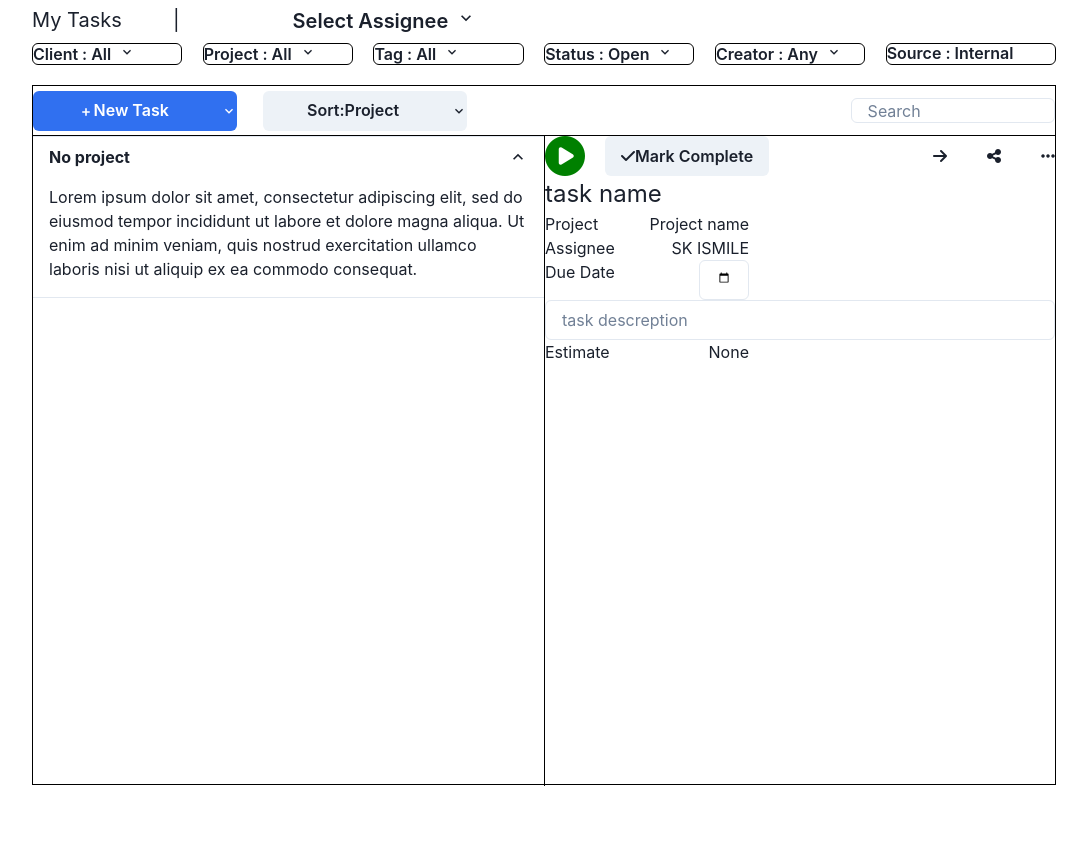
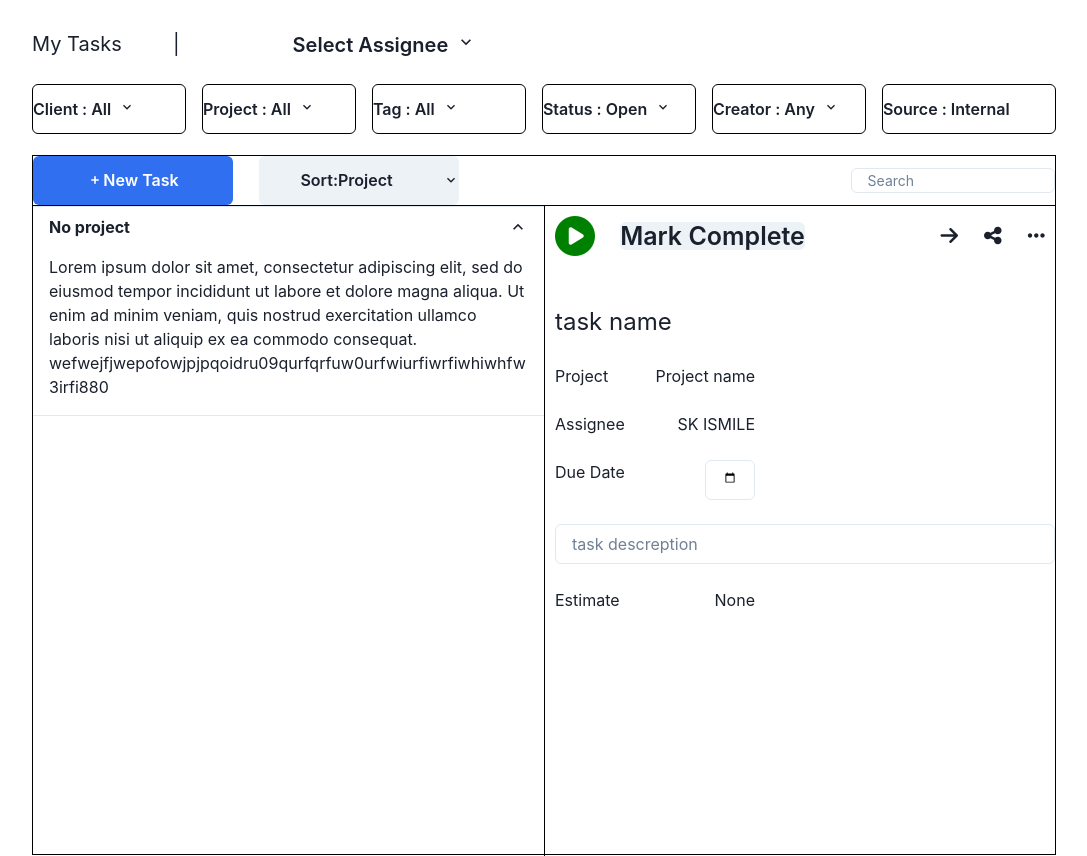
Before and after one commit to Nnishks/Tmetric-clone, a React (Create React App) app: page /task in a window 1280 px wide. Shown: the whole page, without its empty margins (96-1183 px from the left). Before the commit the page ends 800 px from the top, so only its background shows below. Built offline with nearby package versions, Linux system fonts and the light colour scheme.

Commit message:
day4 first commit

```diff
--- a/src/Pages/TaskPage/Task.tsx
+++ b/src/Pages/TaskPage/Task.tsx
@@ -1,20 +1,20 @@
-import { Button } from '@chakra-ui/react';
-import React from 'react';
-import TaskFilterNav from './TaskFilterNav';
-import TaskMain from './TaskMain';
+import { Button } from "@chakra-ui/react";
+import React from "react";
+import TaskFilterNav from "./TaskFilterNav";
+import TaskMain from "./TaskMain";
 
-import TaskNav from './TaskNav';
-import styles from "./Task.module.css"
-import EmptyTask from './emptyTask';
+import TaskNav from "./TaskNav";
+import styles from "./Task.module.css";
+import EmptyTask from "./emptyTask";
 function Task() {
-    return (
-        <div  className={styles.taskCont}>
-        <TaskNav/>
-    <TaskFilterNav/>
-    <TaskMain/>
-
-        </div>
-    );
+  return (
+    <div className={styles.taskCont}>
+        <br />
+      <TaskNav />
+      <TaskFilterNav />
+      <TaskMain />
+    </div>
+  );
 }
 
 export default Task;
--- a/src/Pages/TaskPage/TaskFilterNav.tsx
+++ b/src/Pages/TaskPage/TaskFilterNav.tsx
@@ -1,18 +1,46 @@
-import { Button, Menu,
+import {
+  Button,
+  Menu,
   MenuButton,
   MenuList,
-    MenuItem,Input, Text,Box} from '@chakra-ui/react';
-import React from 'react';
-import { ChevronDownIcon } from '@chakra-ui/icons';
-import styles from "./Task.module.css"
+  MenuItem,
+  Input,
+  Text,
+  Box,
+  Flex,
+} from "@chakra-ui/react";
+import React from "react";
+import { ChevronDownIcon } from "@chakra-ui/icons";
+import styles from "./Task.module.css";
 function TaskFilterNav() {
   return (
-        <div className={styles.taskFilterNav} >
-          <Box w={'15%'}  >
-          <Menu >
-              <Button  as={MenuButton}  border='1px solid black'
-              rightIcon={<ChevronDownIcon/>}
-              w='100%' h={'90%'} bg='none' _hover={{bg:"none"}} textAlign={'left'} p='0px'  fontSize={{base:"30%",sm:"60%",md:"70%",lg:"100%",xl:"100%"}}  >
+    <Flex
+      alignItems={"center"}
+      justifyContent="space-between"
+      height={{ base: "30px", sm: "30px", md: "40px", lg: "50px", xl: "50px" }}
+      mt="2%"
+    >
+      {/* class Name={styles.taskFilterNav} */}
+      <Box w={"15%"} h="100%">
+        <Menu>
+          <Button
+            as={MenuButton}
+            border="1px solid black"
+            rightIcon={<ChevronDownIcon />}
+            w="100%"
+            h={"100%"}
+            bg="none"
+            _hover={{ bg: "none" }}
+            textAlign={"left"}
+            p="0px"
+            fontSize={{
+              base: "30%",
+              sm: "60%",
+              md: "70%",
+              lg: "100%",
+              xl: "100%",
+            }}
+          >
             Client : All
           </Button>
           <MenuList>
@@ -23,8 +51,26 @@ function TaskFilterNav() {
         </Menu>
       </Box>
 
-          <Box w={'15%'} ><Menu>
-  <Button  as={MenuButton} border='1px solid black'   rightIcon={<ChevronDownIcon/>}  w='100%' h={'90%'} bg='none' _hover={{bg:"none"}} textAlign={'left'} p='0px'  fontSize={{base:"30%",sm:"60%",md:"70%",lg:"100%",xl:"100%"}} >
+      <Box w={"15%"} h="100%">
+        <Menu>
+          <Button
+            as={MenuButton}
+            border="1px solid black"
+            rightIcon={<ChevronDownIcon />}
+            w="100%"
+            h={"100%"}
+            bg="none"
+            _hover={{ bg: "none" }}
+            textAlign={"left"}
+            p="0px"
+            fontSize={{
+              base: "30%",
+              sm: "60%",
+              md: "70%",
+              lg: "100%",
+              xl: "100%",
+            }}
+          >
             Project : All
           </Button>
           <MenuList>
@@ -33,11 +79,28 @@ function TaskFilterNav() {
             <MenuItem>Sk Ismile</MenuItem>
           </MenuList>
         </Menu>
-
       </Box>
 
-          <Box w={'15%'} ><Menu>
-  <Button  as={MenuButton} border='1px solid black'  rightIcon={<ChevronDownIcon/>}  w='100%' h={'90%'} bg='none' _hover={{bg:"none"}} textAlign={'left'} p='0px'  fontSize={{base:"30%",sm:"60%",md:"70%",lg:"100%",xl:"100%"}} >
+      <Box w={"15%"} h="100%">
+        <Menu>
+          <Button
+            as={MenuButton}
+            border="1px solid black"
+            rightIcon={<ChevronDownIcon />}
+            w="100%"
+            h={"100%"}
+            bg="none"
+            _hover={{ bg: "none" }}
+            textAlign={"left"}
+            p="0px"
+            fontSize={{
+              base: "30%",
+              sm: "60%",
+              md: "70%",
+              lg: "100%",
+              xl: "100%",
+            }}
+          >
             Tag : All
           </Button>
           <MenuList>
@@ -48,10 +111,26 @@ function TaskFilterNav() {
         </Menu>
       </Box>
 
-
-
-          <Box w={'15%'} ><Menu>
-  <Button  as={MenuButton} border='1px solid black'  rightIcon={<ChevronDownIcon/>}  w='100%' h={'90%'} bg='none' _hover={{bg:"none"}} textAlign={'left'} p='0px'  fontSize={{base:"30%",sm:"60%",md:"70%",lg:"100%",xl:"100%"}} >
+      <Box w={"15%"} h="100%">
+        <Menu>
+          <Button
+            as={MenuButton}
+            border="1px solid black"
+            rightIcon={<ChevronDownIcon />}
+            w="100%"
+            h={"100%"}
+            bg="none"
+            _hover={{ bg: "none" }}
+            textAlign={"left"}
+            p="0px"
+            fontSize={{
+              base: "30%",
+              sm: "60%",
+              md: "70%",
+              lg: "100%",
+              xl: "100%",
+            }}
+          >
             Status : Open
           </Button>
           <MenuList>
@@ -62,11 +141,26 @@ function TaskFilterNav() {
         </Menu>
       </Box>
 
-
-          <Box w={'15%'} ><Menu>
-  <Button  as={MenuButton}
-
-  rightIcon={<ChevronDownIcon/>} border='1px solid black'  w='100%' h={'90%'} bg='none' _hover={{bg:"none"}} textAlign={'left'} p='0px'  fontSize={{base:"30%",sm:"60%",md:"70%",lg:"100%",xl:"100%"}} >
+      <Box w={"15%"} h="100%">
+        <Menu>
+          <Button
+            as={MenuButton}
+            rightIcon={<ChevronDownIcon />}
+            border="1px solid black"
+            w="100%"
+            h={"100%"}
+            bg="none"
+            _hover={{ bg: "none" }}
+            textAlign={"left"}
+            p="0px"
+            fontSize={{
+              base: "30%",
+              sm: "60%",
+              md: "70%",
+              lg: "100%",
+              xl: "100%",
+            }}
+          >
             Creator : Any
           </Button>
           <MenuList>
@@ -75,13 +169,27 @@ function TaskFilterNav() {
             <MenuItem>Sk Ismile</MenuItem>
           </MenuList>
         </Menu>
-
       </Box>
 
-
-
-          <Box w={'17%'} ><Menu>
-  <Button w='100%' h={'90%'} bg='none' _hover={{bg:"none"}}   as={MenuButton} border='1px solid black' textAlign={'left'} p='0px'  fontSize={{base:"30%",sm:"60%",md:"70%",lg:"100%",xl:"100%"}}  >
+      <Box w={"17%"} h="100%">
+        <Menu>
+          <Button
+            w="100%"
+            bg="none"
+            _hover={{ bg: "none" }}
+            h="100%"
+            as={MenuButton}
+            border="1px solid black"
+            textAlign={"left"}
+            p="0px"
+            fontSize={{
+              base: "30%",
+              sm: "60%",
+              md: "70%",
+              lg: "100%",
+              xl: "100%",
+            }}
+          >
             <Text> Source : Internal</Text>
           </Button>
           <MenuList>
@@ -91,23 +199,12 @@ function TaskFilterNav() {
           </MenuList>
         </Menu>
       </Box>
-
-
-
-
-
-
-
-        </div>
+    </Flex>
   );
 }
 
 export default TaskFilterNav;
 
-
-
-
-
 //   textOverflow="ellipsis"
 //  maxWidth={"90%"} display="inline-block" whiteSpace={"nowrap"} overflow="hidden"
 // fontSize={{base:"100%",sm:"100%",md:"100%",lg:"100%",xl:"100%"}}
--- a/src/Pages/TaskPage/TaskMain.tsx
+++ b/src/Pages/TaskPage/TaskMain.tsx
@@ -1,61 +1,100 @@
-import { Box, Flex, Input } from '@chakra-ui/react';
-import React from 'react';
-import styles from "./Task.module.css"
-import { Button, Menu,
-    MenuButton,
-    MenuList,
-    MenuItem} from '@chakra-ui/react';
-    import { ChevronDownIcon, SmallAddIcon } from '@chakra-ui/icons';
-import EmptyTask from './emptyTask';
-import FstAdd from './taskAddfst';
+import { Box, Flex, Input } from "@chakra-ui/react";
+import React from "react";
+import styles from "./Task.module.css";
+import { Button, Menu, MenuButton, MenuList, MenuItem } from "@chakra-ui/react";
+import { ChevronDownIcon, SmallAddIcon } from "@chakra-ui/icons";
+import EmptyTask from "./emptyTask";
+import FstAdd from "./taskAddfst";
 function TaskMain() {
   // const [isEmpty,setIsEmpty]=useState()
   return (
-        <div className={styles.taskMainCont} >
-        <Flex  borderBottom='1px solid black' h={'50px'} alignItems='center' justifyContent={"space-between"} >
-          <Flex w={'50%'}
-          //  border={'1px solid red'}
-            gap="5%"  >
-<Box  w={'40%'} >
+    <div className={styles.taskMainCont}>
+      <Flex
+        borderBottom="1px solid black"
+        h={{ base: "30px", sm: "30px", md: "30px", lg: "40px", xl: "50px" }}
+        alignItems="center"
+        justifyContent={"space-between"}
+      >
+        <Flex w={"50%"} height="100%"  gap="5%">
+          <Box
+
+            w={{
+              base: "50px",
+              sm: "150px",
+              md: "200px",
+              lg: "200px",
+              xl: "200px",
+            }}
+            height="100%"
+          >
+            <Button
+
+              h="100%"
+              w={'100%'}
+              fontSize={{
+                base: "20%",
+                sm: "50%",
+                md: "70%",
+                lg: "100%",
+                xl: "100%",
+              }}
+              p="0px"
+              bg={"#3070f0"}
+              color="white"
+              as={Button}
+            >
+              <SmallAddIcon />
+              New Task
+            </Button>
+          </Box>
+          <Box
+
+          w={{
+            base: "50px",
+            sm: "150px",
+            md: "200px",
+            lg: "200px",
+            xl: "200px",
+          }}
+          height="100%"
 
 
+          >
             <Menu>
-  <MenuButton w={'100%'} fontSize={{base:"20%",sm:"50%",md:"70%",lg:"100%",xl:"100%"}}  p='0px'   bg={'#3070f0'} color='white' as={Button} rightIcon={<ChevronDownIcon/>}><SmallAddIcon/>New Task
-  </MenuButton>
-  <MenuList>
-    <MenuItem> Unassigned</MenuItem>
-    <MenuItem> All</MenuItem>
-    <MenuItem>Sk Ismile</MenuItem>
-  </MenuList>
-</Menu>
-</Box>
-<Box w={'40%'} >
-
-<Menu>
-  <MenuButton as={Button} w={'100%'}  fontSize={{base:"20%",sm:"50%",md:"70%",lg:"100%",xl:"100%"}}  p='0px' rightIcon={<ChevronDownIcon/>}>
+              <MenuButton
+              w={'100%'}
+                as={Button}
+                h="100%"
+                fontSize={{
+                  base: "20%",
+                  sm: "50%",
+                  md: "70%",
+                  lg: "100%",
+                  xl: "100%",
+                }}
+                p="0px"
+                rightIcon={<ChevronDownIcon />}
+              >
                 Sort:Project
               </MenuButton>
               <MenuList>
-    <MenuItem> Unassigned</MenuItem>
-    <MenuItem> All</MenuItem>
-    <MenuItem>Sk Ismile</MenuItem>
+                <MenuItem>Project</MenuItem>
+                <MenuItem>Estimate</MenuItem>
+                <MenuItem>Due Date</MenuItem>
+                <MenuItem>Last Updated</MenuItem>
+                <MenuItem>Newer First</MenuItem>
+                <MenuItem>Older First</MenuItem>
               </MenuList>
             </Menu>
           </Box>
         </Flex>
-<Flex  w={'20%'} h="100%" alignItems={'center'}   >
-
-<Input placeholder='Search' h={'50%'}  />
+        <Flex  w={"20%"} h="100%" alignItems={"center"}>
+          <Input fontSize={'sm'} w={'100%'} placeholder="Search" h={"50%"} />
         </Flex>
       </Flex>
 
-
-
       {/* ///////////////////////inside */}
-{false ?<EmptyTask/>:
-
-<FstAdd/>}
-
+      {false ? <EmptyTask /> : <FstAdd />}
     </div>
   );
 }
--- a/src/Pages/TaskPage/taskAddfst.jsx
+++ /dev/null
@@ -1,90 +0,0 @@
-import { Box, Flex,Accordion,
-    AccordionItem,
-    AccordionButton,
-    AccordionPanel,
-    AccordionIcon,
-    Button,Text,Input } from "@chakra-ui/react";
-
-
-export default function FstAdd(){
-
-return <div  >
-
-    <Flex>
-
-<Box w={'50%'} >
-<Accordion defaultIndex={[0]} allowMultiple>
-  <AccordionItem>
-    <h2>
-      <AccordionButton>
-        <Box flex='1' textAlign='left'>
-        <b>No project</b>
-        </Box>
-        <AccordionIcon />
-      </AccordionButton>
-    </h2>
-    <AccordionPanel pb={4}>
-      Lorem ipsum dolor sit amet, consectetur adipiscing elit, sed do eiusmod
-      tempor incididunt ut labore et dolore magna aliqua. Ut enim ad minim
-      veniam, quis nostrud exercitation ullamco laboris nisi ut aliquip ex ea
-      commodo consequat.
-    </AccordionPanel>
-  </AccordionItem>
-
-
-</Accordion>
-
-</Box>
-
-{/* ////////////////// right box*/}
-<Box w={'50%'} borderLeft='1px solid black' h={'650px'} >
-
-<Flex justifyContent={"space-between"} w='100%' >
-<Flex alignItems={'center'}  gap='20px' >
-
-
-<i style={{color:"green",fontSize:"40px"}} className="fa-solid fa-circle-play"></i>
-<Button> <i className="fa-solid fa-check"></i>  Mark Complete</Button>
- </Flex  >
-<Flex gap={'40px'} alignItems="center" >
-<i className="fa-solid fa-arrow-right"></i>
-<i className="fa-sharp fa-solid fa-share-nodes"></i>
-<i className="fa-solid fa-ellipsis"></i>
-</Flex>
-</Flex>
-{/* //////////////////////////////////////////////// */}
-{/* task name */}
-<Text fontSize={'2xl'} >task name</Text>
-<Flex justifyContent="space-between" w={'40%'} >
-  <Text>Project</Text>
-  <Text>Project name</Text>
-</Flex>
-
-<Flex justifyContent="space-between" w={'40%'} >
-  <Text>Assignee</Text>
-  <Text>SK ISMILE</Text>
-</Flex>
-
-<Flex justifyContent="space-between" w="40%" >
-  <Text>Due Date</Text>
-  <Input w={'50px'} type={'date'} />
-</Flex>
-
-<Box>
-  <Input placeholder="task descreption"  />
-</Box>
-
-<Flex justifyContent="space-between" w="40%" >
-  <Text>Estimate</Text>
-  <Text> None</Text>
-</Flex>
-
-</Box>
-
-
-
-    </Flex>
-</div>
-
-
-}
--- /dev/null
+++ b/src/Pages/TaskPage/taskAddfst.tsx
@@ -0,0 +1,145 @@
+import {
+  Box,
+  Flex,
+  Accordion,
+  AccordionItem,
+  AccordionButton,
+  AccordionPanel,
+  AccordionIcon,
+  Button,
+  Text,
+  Input,
+} from "@chakra-ui/react";
+import {useState} from "react"
+export default function FstAdd() {
+  const[play,setPlay]=useState(false)
+  const[markComplete,setMarkComplete]=useState(false)
+  console.log(play)
+  return (
+    <div>
+      <Flex>
+        <Box w={"50%"}>
+          <Accordion defaultIndex={[0]} allowMultiple>
+            <AccordionItem>
+              <h2>
+                <AccordionButton>
+                  <Box flex="1" textAlign="left">
+                    <b>No project</b>
+                  </Box>
+                  <AccordionIcon />
+                </AccordionButton>
+              </h2>
+              <AccordionPanel pb={4}>
+                Lorem ipsum dolor sit amet, consectetur adipiscing elit, sed do
+                eiusmod tempor incididunt ut labore et dolore magna aliqua. Ut
+                enim ad minim veniam, quis nostrud exercitation ullamco laboris
+                nisi ut aliquip ex ea commodo consequat.
+                wefwejfjwepofowjpjpqoidru09qurfqrfuw0urfwiurfiwrfiwhiwhfw3irfi880
+              </AccordionPanel>
+            </AccordionItem>
+          </Accordion>
+        </Box>
+
+        {/* ////////////////// right box*/}
+        <Box
+          w={"50%"}
+          borderLeft="1px solid black"
+          h={"650px"}
+          pl={{ base: "0px", sm: "3px", md: "5px", lg: "10px", xl: "10px" }}
+          pt={{ base: "0px", sm: "3px", md: "5px", lg: "10px", xl: "10px" }}
+        >
+          <Flex justifyContent={"space-between"} w="100%">
+            <Flex
+              alignItems={"center"}
+              w="50%"
+              gap="10%"
+              fontSize={{
+                base: "15px",
+                sm: "15px",
+                md: "20px",
+                lg: "40px",
+                xl: "40px",
+              }}
+            >
+              <i
+              onClick={()=>setPlay(!play)}
+                style={{ color:play? "red":"green" }}
+                className= {play?"fa-solid fa-circle-pause":"fa-solid fa-circle-play"}
+              ></i>
+              <Button
+
+            onClick={()=>setMarkComplete(!markComplete)}
+              bg={markComplete?"green":undefined}
+              color={markComplete?"white":undefined}
+              _hover={{
+                backgroundColor:"none"
+              }}
+                h={"70%"}
+                fontSize={{
+                  base: "8px",
+                  sm: "10px",
+                  md: "12px",
+                  lg: "15px",
+                  xl: "25px",
+                }}
+
+              >
+                {/* <i className="fa-solid fa-check"></i> */}
+               {markComplete?"Completed":"Mark Complete"}
+              </Button>
+            </Flex>
+
+            <Flex
+              gap={"20%"}
+              w="30%"
+              p="2%"
+              justifyContent={"flex-end"}
+              alignItems="center"
+              fontSize={{
+                base: "10px",
+                sm: "10px",
+                md: "15px",
+                lg: "18px",
+                xl: "20px",
+              }}
+            >
+              <i className="fa-solid fa-arrow-right"></i>
+              <i className="fa-sharp fa-solid fa-share-nodes"></i>
+              <i className="fa-solid fa-ellipsis"></i>
+            </Flex>
+          </Flex>
+          <br />
+          <br />
+          {/* //////////////////////////////////////////////// */}
+          {/* task name */}
+          <Text fontSize={"2xl"}>task name</Text>
+          <br />
+          <Flex justifyContent="space-between" w={"40%"}>
+            <Text>Project</Text>
+            <Text>Project name</Text>
+          </Flex>
+          <br />
+          <Flex justifyContent="space-between" w={"40%"}>
+            <Text>Assignee</Text>
+            <Text>SK ISMILE</Text>
+          </Flex>
+          <br />
+          <Flex justifyContent="space-between" w="40%">
+            <Text>Due Date</Text>
+            <Input w={"50px"} type={"date"} />
+          </Flex>
+          <br />
+          <Box>
+            <Input placeholder="task descreption" />
+          </Box>
+          <br />
+          <Flex justifyContent="space-between" w="40%">
+            <Text>Estimate</Text>
+            <Text> None</Text>
+          </Flex>
+          <br />
+        </Box>
+      </Flex>
+    </div>
+  );
+}
```
Also changed, not shown: src/Pages/TaskPage/Task.module.css (+9 -13 lines), src/Pages/TaskPage/emptyTask.tsx (+31 -11 lines). Lines whose indentation alone changed are shown as unchanged.
